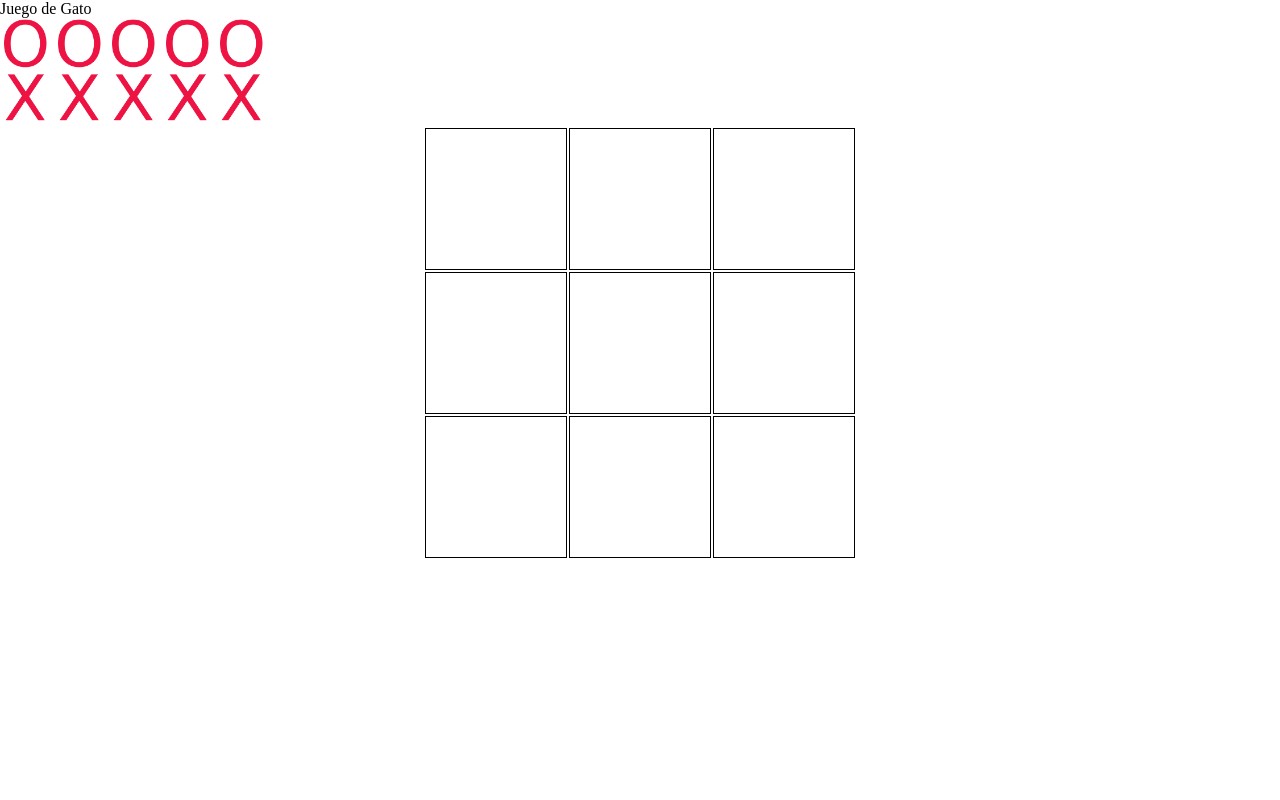
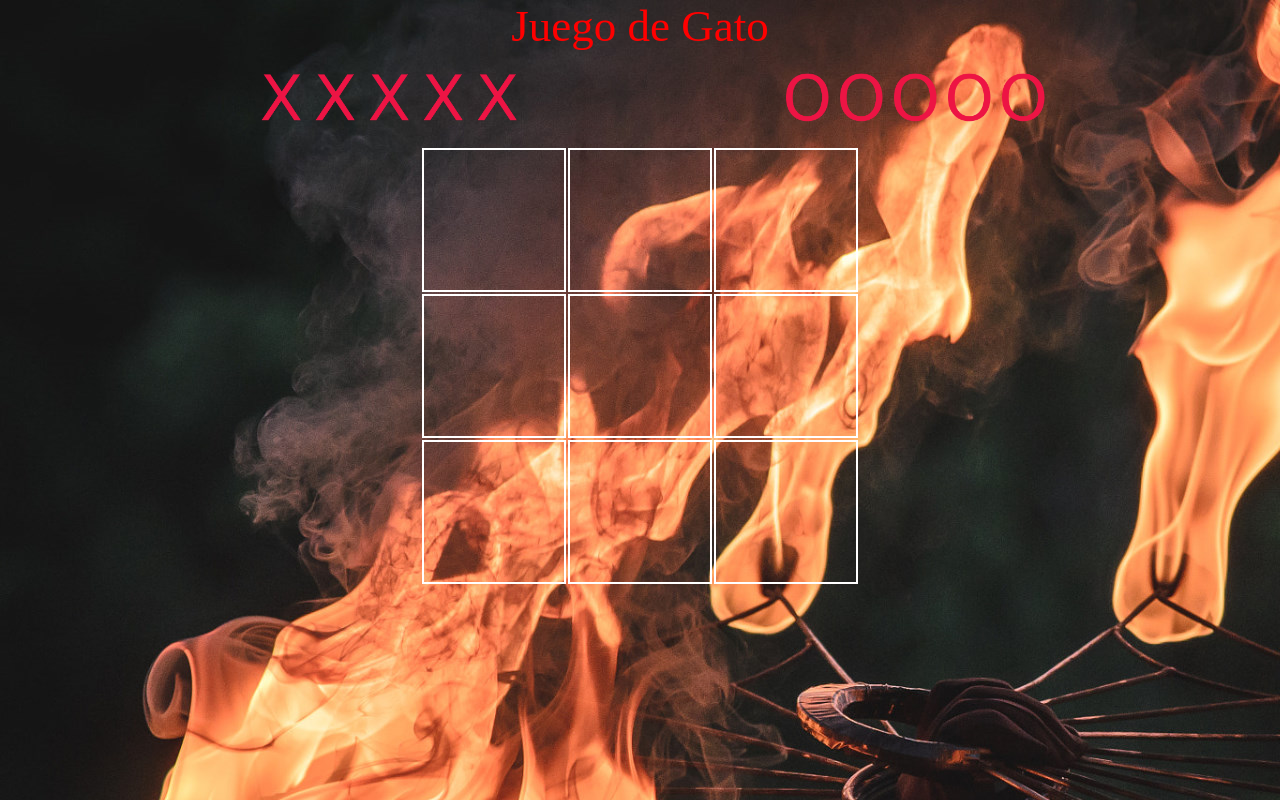
Before and after one commit to Barajin/JuegoDeGato, a plain HTML site: page index.html in a window 1280 px wide. Drawn offline with Linux system fonts and the light colour scheme.

Commit message:
Version con flamas pero sin hidden

```diff
--- a/css/estilos.css
+++ b/css/estilos.css
@@ -1,12 +1,13 @@
 *{
 	margin:0;
 	padding: 0;
+
 }
 table{
 	margin:auto;
 }
 table tr td{
-	border: solid black 1px;
+	border: solid white 2px;
 	padding: 70px;
 
 }
@@ -14,6 +15,7 @@
 	width: 40px;
 	height: 40px;
 	margin:auto;
+
 
 }
 body #contenedorCirculo img{
@@ -26,3 +28,20 @@
 	height: 50px;
 
 }
+header{
+	text-align: center;
+	color:red;
+	font-size: 45px;
+}
+section{
+	margin: auto;
+}
+section div{
+
+	padding-top: 20px ;
+	display: inline-block;
+	margin-left: 20%;
+}
+table{
+	padding-top: 20px;
+}
--- a/index.html
+++ b/index.html
@@ -6,22 +6,24 @@
 </head>
 <link rel="stylesheet" type="text/css" href="css/estilos.css">
 <script src="js/dragDrop.js"></script>
-<body>
+<body background="img/falma.jpg">
   <header> Juego de Gato</header>
-<div id="contenedorCirculo">
-    <img id="circulo"  src="img/circulo.png" dragable="true" ondragstart="drag(event)">
-    <img id="circulo"  src="img/circulo.png" dragable="true" ondragstart="drag(event)">
-    <img id="circulo"  src="img/circulo.png" dragable="true" ondragstart="drag(event)">
-    <img id="circulo"  src="img/circulo.png" dragable="true" ondragstart="drag(event)">
-    <img id="circulo"  src="img/circulo.png" dragable="true" ondragstart="drag(event)">
-</div>
+  <section>
 <div id="contenedorEquis">
   <img id="equis" src="img/equis.png"  draggable="true" ondragstart="drag(event)">
   <img id="equis" src="img/equis.png"  draggable="true" ondragstart="drag(event)">
   <img id="equis" src="img/equis.png"  draggable="true" ondragstart="drag(event)">
   <img id="equis" src="img/equis.png"  draggable="true" ondragstart="drag(event)">
   <img id="equis" src="img/equis.png"  draggable="true" ondragstart="drag(event)">
+</div>
+  <div id="contenedorCirculo">
+    <img id="circulo"  src="img/circulo.png" dragable="true" ondragstart="drag(event)">
+    <img id="circulo"  src="img/circulo.png" dragable="true" ondragstart="drag(event)">
+    <img id="circulo"  src="img/circulo.png" dragable="true" ondragstart="drag(event)">
+    <img id="circulo"  src="img/circulo.png" dragable="true" ondragstart="drag(event)">
+    <img id="circulo"  src="img/circulo.png" dragable="true" ondragstart="drag(event)">
 
+</section>
 </div>
   <table>
     <tr>
```
Also changed, not shown: js/dragDrop.js (+6 -25 lines), img/falma.jpg (added).
